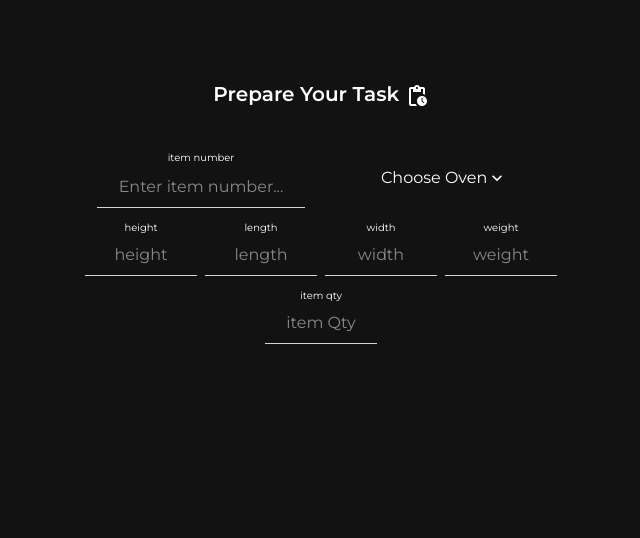
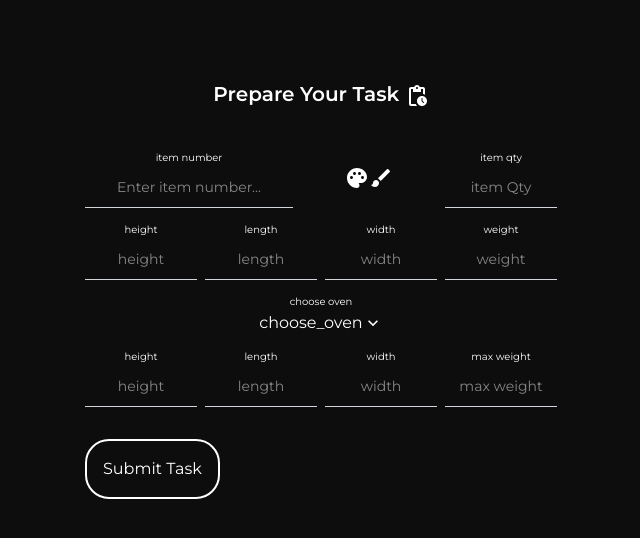
Before and after one commit to George-giorgi/paintingflow, a Next.js app: page /pages/form in a window 1280 px wide. Shown: the top 538 px of the page, without its empty margins (319-959 px from the left). Built offline with nearby package versions, Linux system fonts and the light colour scheme.

Commit message:
add zustand and inputfield and ovens moove to there

```diff
--- a/app/components/Form.tsx
+++ b/app/components/Form.tsx
@@ -1,7 +1,11 @@
 "use client";
 
-import { useState } from "react";
+import { useState, useEffect } from "react";
 import ExpandMoreIcon from "@mui/icons-material/ExpandMore";
+import PaletteIcon from "@mui/icons-material/Palette";
+import BrushIcon from "@mui/icons-material/Brush";
+import inputStore from "../store_zustand/inputStore";
+import { OvenKey } from "../lib/definitions/types";
 import {
   Listbox,
   ListboxButton,
@@ -9,63 +13,152 @@ import {
   ListboxOption,
 } from "@headlessui/react";
 
-const options = [
-  "Choose Oven",
-  "Oven 1",
-  "Oven 2",
-  "Oven 3",
-  "Oven 4",
-  "Oven 5",
-];
+export default function FillForm() {
+  const [data, setData] = useState<any[]>([]);
 
-export default function FillForm() {
-  const [query, setQuery] = useState(""); // Search input value
-  const [data, setData] = useState<any[]>([]);
-  const [selected, setSelected] = useState(options[0]);
-  console.log(data);
+  // zustand
+  const { ovens, setInput, selected_oven, setOven, options } = inputStore();
 
-  const handleonChange = async (e: string) => {
-    setQuery(e);
+  console.log("page refresh");
+  console.log(selected_oven);
 
-    if (e.trim().length === 0) {
+  const currentoven = ovens[selected_oven];
+  console.log(currentoven);
+
+  const handleonChange = async (e: any) => {
+    const inpName = e.target.name;
+    const value = e.target.value;
+
+    setInput(inpName, value);
+
+    if (inpName == "item_number") {
+      if (value.trim().length === 0) {
         setData([]); // Clear results if input is empty
         return;
       }
-
       try {
-      const response = await fetch(`/api/db?search=${encodeURIComponent(e)}`);
+        const response = await fetch(
+          `/api/db?search=${encodeURIComponent(value)}`
+        );
         const result = await response.json();
         setData(result);
       } catch (error) {
         console.error("Error fetching data:", error);
       }
+    }
   };
 
   return (
-    <div className="">
+    <div className=" ">
       <form className=" flex flex-col  gap-3 ">
-        <div className=" flex md:flex-row pl-3 gap-4 flex-col-reverse items-center justify-between">
-          <div className=" flex flex-col justify-center items-center ">
+        <div className=" flex md:flex-row  gap-4 flex-col items-center  justify-between">
+          {/* item number */}
+          <div className="  flex flex-col justify-center items-center ">
             <p className=" text-center text-[10px] p-0.5  ">item number</p>
             <input
-              onChange={(e) => handleonChange(e.target.value)}
+              name="item_number"
+              onChange={(e) => {
+                handleonChange(e);
+              }}
               type="text"
               placeholder="Enter item number..."
-              className=" w-full px-2 py-2 text-center border-b border-gray-300 focus:outline-none transition-colors duration-150 ease-in-out appearance-none focus:placeholder-opacity-0"
+              className="placeholder:text-sm w-full px-2 py-2 text-center border-b border-gray-300 focus:outline-none transition-colors duration-150 ease-in-out appearance-none focus:placeholder-opacity-0"
+            />
+          </div>
+          {/* icons */}
+          <div>
+            <PaletteIcon />
+            <BrushIcon />
+          </div>
+
+          {/* qty */}
+          <div className=" flex flex-col items-center justify-center">
+            <p className=" text-center text-[10px] p-0.5 "> item qty</p>
+            <input
+              name="item_qty"
+              onChange={(e) => {
+                handleonChange(e);
+              }}
+              type="text"
+              placeholder="item Qty"
+              className=" placeholder:text-sm w-28 px-2 py-2 text-center border-b border-gray-300 focus:outline-none transition-colors duration-150 ease-in-out appearance-none focus:placeholder-opacity-0"
+            />
+          </div>
+        </div>
+
+        {/* Item dimensions inputs */}
+        <div className=" flex md:flex-row flex-col gap-2 w-full justify-between">
+          <div className="flex-1 flex gap-2">
+            <div className="  flex flex-col justify-center items-center ">
+              <p className=" text-center text-[10px] p-0.5  ">height</p>
+              <input
+                name="item_height"
+                onChange={(e) => {
+                  handleonChange(e);
+                }}
+                type="text"
+                placeholder="height"
+                className="placeholder:text-sm w-28 px-2 py-2 text-center border-b border-gray-300 focus:outline-none transition-colors duration-150 ease-in-out appearance-none focus:placeholder-opacity-0"
               />
             </div>
 
-          <div className="relative w-44 ">
-            <Listbox value={selected} onChange={setSelected}>
+            <div className=" flex flex-col justify-center items-center ">
+              <p className=" text-center text-[10px] p-0.5 ">length</p>
+              <input
+                name="item_length"
+                onChange={(e) => {
+                  handleonChange(e);
+                }}
+                type="text"
+                placeholder="length"
+                className=" placeholder:text-sm w-28 px-2 py-2 text-center border-b border-gray-300 focus:outline-none transition-colors duration-150 ease-in-out appearance-none focus:placeholder-opacity-0"
+              />
+            </div>
+          </div>
+
+          <div className=" flex-1 flex gap-2">
+            <div className=" flex flex-col justify-center items-center ">
+              <p className=" text-center text-[10px] p-0.5  ">width</p>
+              <input
+                name="item_width"
+                onChange={(e) => {
+                  handleonChange(e);
+                }}
+                type="text"
+                placeholder="width"
+                className="placeholder:text-sm w-28 px-2 py-2 text-center border-b border-gray-300 focus:outline-none transition-colors duration-150 ease-in-out appearance-none focus:placeholder-opacity-0"
+              />
+            </div>
+            <div className=" flex flex-col justify-center items-center ">
+              <p className=" text-center text-[10px] p-0.5  ">weight</p>
+              <input
+                name="item_weight"
+                onChange={(e) => {
+                  handleonChange(e);
+                }}
+                type="text"
+                placeholder="weight"
+                className=" placeholder:text-sm w-28 px-2 py-2 text-center border-b border-gray-300 focus:outline-none transition-colors duration-150 ease-in-out appearance-none focus:placeholder-opacity-0"
+                // defaultValue={
+                //   data[0]?.Weight ? Number(data[0]?.Weight.toFixed(3)) : ""
+                // }
+              />
+            </div>
+          </div>
+        </div>
+        {/* oven */}
+        <div className=" flex-1 relative  ">
+          <p className=" text-center text-[10px] p-0.5  ">choose oven</p>
+          <Listbox value={selected_oven} onChange={setOven}>
             {/* Select Button */}
-              <ListboxButton className=" flex items-center w-full  bg-transparent text-white text-center cursor-pointer">
-                {selected}
+            <ListboxButton className="flex items-center justify-center w-full bg-transparent text-white text-center cursor-pointer">
+              {selected_oven}
               <ExpandMoreIcon className="text-white" fontSize="small" />
             </ListboxButton>
 
             {/* Dropdown Options */}
-              <ListboxOptions className="  absolute w-full mt-1 bg-[#121212] border border-gray-300 shadow-md rounded-md z-10">
-                {options.map((option, index) => (
+            <ListboxOptions className="absolute w-full mt-1 bg-[#121212] border border-gray-300 shadow-md rounded-md z-10">
+              {options.map((option: OvenKey, index: number) => (
                 <ListboxOption
                   key={index}
                   value={option}
@@ -83,67 +176,61 @@ export default function FillForm() {
             </ListboxOptions>
           </Listbox>
         </div>
-        </div>
-
-        {/* from here start dimensions inputs */}
+        {/* oven dimensions inputs */}
         <div className=" flex md:flex-row flex-col gap-2 w-full justify-between">
-          <div className=" flex gap-2">
-            <div className=" flex flex-col justify-center items-center ">
-              <p className=" text-center text-[10px] ">height</p>
+          <div className="flex-1 flex gap-2">
+            <div className="  flex flex-col justify-center items-center ">
+              <p className=" text-center text-[10px] p-0.5  ">height</p>
               <input
                 type="text"
                 placeholder="height"
-                className="w-28 px-2 py-2 text-center border-b border-gray-300 focus:outline-none transition-colors duration-150 ease-in-out appearance-none focus:placeholder-opacity-0"
-                defaultValue={""}
+                className=" placeholder:text-sm w-28 px-2 py-2 text-center border-b border-gray-300 focus:outline-none transition-colors duration-150 ease-in-out appearance-none focus:placeholder-opacity-0"
+                value={currentoven.height}
+                readOnly
               />
             </div>
 
             <div className=" flex flex-col justify-center items-center ">
-              <p className=" text-center text-[10px] ">length</p>
+              <p className=" text-center text-[10px] p-0.5 ">length</p>
               <input
                 type="text"
                 placeholder="length"
-                className="w-28 px-2 py-2 text-center border-b border-gray-300 focus:outline-none transition-colors duration-150 ease-in-out appearance-none focus:placeholder-opacity-0"
-                defaultValue={data[0]?.Length || ""}
+                className=" placeholder:text-sm w-28 px-2 py-2 text-center border-b border-gray-300 focus:outline-none transition-colors duration-150 ease-in-out appearance-none focus:placeholder-opacity-0"
+                value={currentoven.lengh}
+                readOnly
               />
             </div>
           </div>
 
-          <div className=" flex gap-2">
+          <div className=" flex-1 flex gap-2">
             <div className=" flex flex-col justify-center items-center ">
-              <p className=" text-center text-[10px] ">width</p>
+              <p className=" text-center text-[10px] p-0.5  ">width</p>
               <input
                 type="text"
                 placeholder="width"
-                className="w-28 px-2 py-2 text-center border-b border-gray-300 focus:outline-none transition-colors duration-150 ease-in-out appearance-none focus:placeholder-opacity-0"
-                defaultValue={data[0]?.Width || ""}
+                className="placeholder:text-sm w-28 px-2 py-2 text-center border-b border-gray-300 focus:outline-none transition-colors duration-150 ease-in-out appearance-none focus:placeholder-opacity-0"
+                value={currentoven.width}
+                readOnly
               />
             </div>
             <div className=" flex flex-col justify-center items-center ">
-              <p className=" text-center text-[10px] ">weight</p>
+              <p className=" text-center text-[10px] p-0.5  ">max weight</p>
               <input
                 type="text"
-                placeholder="weight"
-                className="w-28 px-2 py-2 text-center border-b border-gray-300 focus:outline-none transition-colors duration-150 ease-in-out appearance-none focus:placeholder-opacity-0"
-                defaultValue={
-                  data[0]?.Weight ? Number(data[0]?.Weight.toFixed(3)) : ""
-                }
+                placeholder="max weight"
+                className=" placeholder:text-sm w-28 px-2 py-2 text-center border-b border-gray-300 focus:outline-none transition-colors duration-150 ease-in-out appearance-none focus:placeholder-opacity-0"
+                value={currentoven.max_wheight}
+                readOnly
               />
             </div>
           </div>
         </div>
-        {/* start from QTY */}
-        <div className=" flex items-center justify-center">
-          <div className="  flex flex-col justify-center items-center">
-            <p className=" text-center text-[10px] "> item qty</p>
-            <input
-              type="text"
-              placeholder="item Qty"
-              className="w-28 px-2 py-2 text-center border-b border-gray-300 focus:outline-none transition-colors duration-150 ease-in-out appearance-none focus:placeholder-opacity-0"
-              defaultValue={""}
-            />
-          </div>
-        </div>
+        <button
+          className="text-white bg-transparent border-2 cursor-pointer rounded-3xl p-4 w-fit !mt-5"
+          type="submit"
+        >
+          Submit Task
+        </button>
       </form>
     </div>
   );
--- a/app/layout.tsx
+++ b/app/layout.tsx
@@ -16,7 +16,7 @@ export default function RootLayout({
   return (
     <html lang="en">
       <body
-        className={`${montserrat.className} antialiased bg-[#121212]  text-white`}
+        className={`${montserrat.className} antialiased  bg-[#0d0d0d]  text-white`}
       >
         {children}
       </body>
--- /dev/null
+++ b/app/lib/definitions/types.ts
@@ -0,0 +1,16 @@
+// ../definitions/types.ts
+export type Oven = {
+  name: string;
+  height: string;
+  lengh: string;
+  width: string;
+  max_wheight: string;
+};
+
+export type OvenKey =
+  | "choose_oven"
+  | "oven_1"
+  | "oven_2"
+  | "oven_3"
+  | "oven_4"
+  | "oven_5";
--- /dev/null
+++ b/app/lib/ovens/ovens.ts
@@ -0,0 +1,48 @@
+import { OvenKey, Oven } from "../definitions/types";
+
+const ovens: Record<OvenKey, Oven> = {
+  choose_oven: {
+    name: "choose oven",
+    height: "",
+    lengh: "",
+    width: "",
+    max_wheight: "",
+  },
+  oven_1: {
+    name: "Oven 1",
+    height: "1000",
+    lengh: "2000",
+    width: "3000",
+    max_wheight: "50000",
+  },
+  oven_2: {
+    name: "Oven 2",
+    height: "",
+    lengh: "",
+    width: "3000",
+    max_wheight: "50000",
+  },
+  oven_3: {
+    name: "Oven 3",
+    height: "",
+    lengh: "",
+    width: "3000",
+    max_wheight: "50000",
+  },
+  oven_4: {
+    name: "Oven 4",
+    height: "",
+    lengh: "",
+    width: "3000",
+    max_wheight: "50000",
+  },
+  oven_5: {
+    name: "Oven 5",
+    height: "",
+    lengh: "",
+    width: "3000",
+    max_wheight: "50000",
+  },
+};
+
+export { ovens };
--- a/app/pages/form/page.tsx
+++ b/app/pages/form/page.tsx
@@ -5,11 +5,15 @@ import { PendingActions } from "@mui/icons-material";
 
 export default function page() {
   return (
-    <div className=" w-full   flex flex-col items-center justify-center bg-[#121212]  !mt-20   ">
-      <h1 className=" !mb-10 filter blur-[0.28px] text-xl font-semibold">
-        Prepare Your Task <PendingActions />
-      </h1>
-      <FillForm />
+    // main div Form/page
+    <div className=" w-full   flex flex-col items-center justify-center  bg-gradient-to-r from-bg-[#121212]via-transparent to-bg-[#121212]   ">
+      <div className=" flex flex-col items-center !mt-20">
+        <h1 className=" !mb-10   filter blur-[0.28px] text-xl font-semibold">
+          Prepare Your Task <PendingActions />
+        </h1>
+
+        <FillForm />
+      </div>
     </div>
   );
 }
--- /dev/null
+++ b/app/store_zustand/inputStore.ts
@@ -0,0 +1,42 @@
+// store_zustand/inputStore.ts
+"use client";
+
+import { create } from "zustand";
+import { devtools } from "zustand/middleware";
+import { ovens } from "../lib/ovens/ovens";
+import { OvenKey } from "../lib/definitions/types";
+
+type InputStore = {
+  ovens: typeof ovens;
+  options: OvenKey[];
+  selected_oven: OvenKey;
+  setOven: (oven: OvenKey) => void;
+  item_number: string;
+  item_qty: string;
+  item_height: string;
+  item_length: string;
+  item_width: string;
+  item_weight: string;
+  setInput: (field: string, value: any) => void;
+};
+
+const inputStore = create<InputStore>()(
+  devtools((set) => ({
+    ovens,
+    // Create options array from ovens keys:
+    options: Object.keys(ovens) as OvenKey[],
+    // Set default selected oven key to "default":
+    selected_oven: "choose_oven",
+    setOven: (oven: OvenKey) => set({ selected_oven: oven }),
+    item_number: "",
+    item_qty: "",
+    item_height: "",
+    item_length: "",
+    item_width: "",
+    item_weight: "",
+    setInput: (field: string, value: any) =>
+      set((state) => ({ ...state, [field]: value })),
+  }))
+);
+
+export default inputStore;
--- a/package.json
+++ b/package.json
@@ -18,7 +18,8 @@
     "mssql": "^11.0.1",
     "next": "15.2.0",
     "react": "^19.0.0",
-    "react-dom": "^19.0.0"
+    "react-dom": "^19.0.0",
+    "zustand": "^5.0.3"
   },
   "devDependencies": {
     "@tailwindcss/postcss": "^4",
```
Also changed, not shown: app/pages/tasks/page.tsx (added, +21 -0 lines), 1 other file (tests, documents, lock files or other folders). Lines whose indentation alone changed are shown as unchanged.
